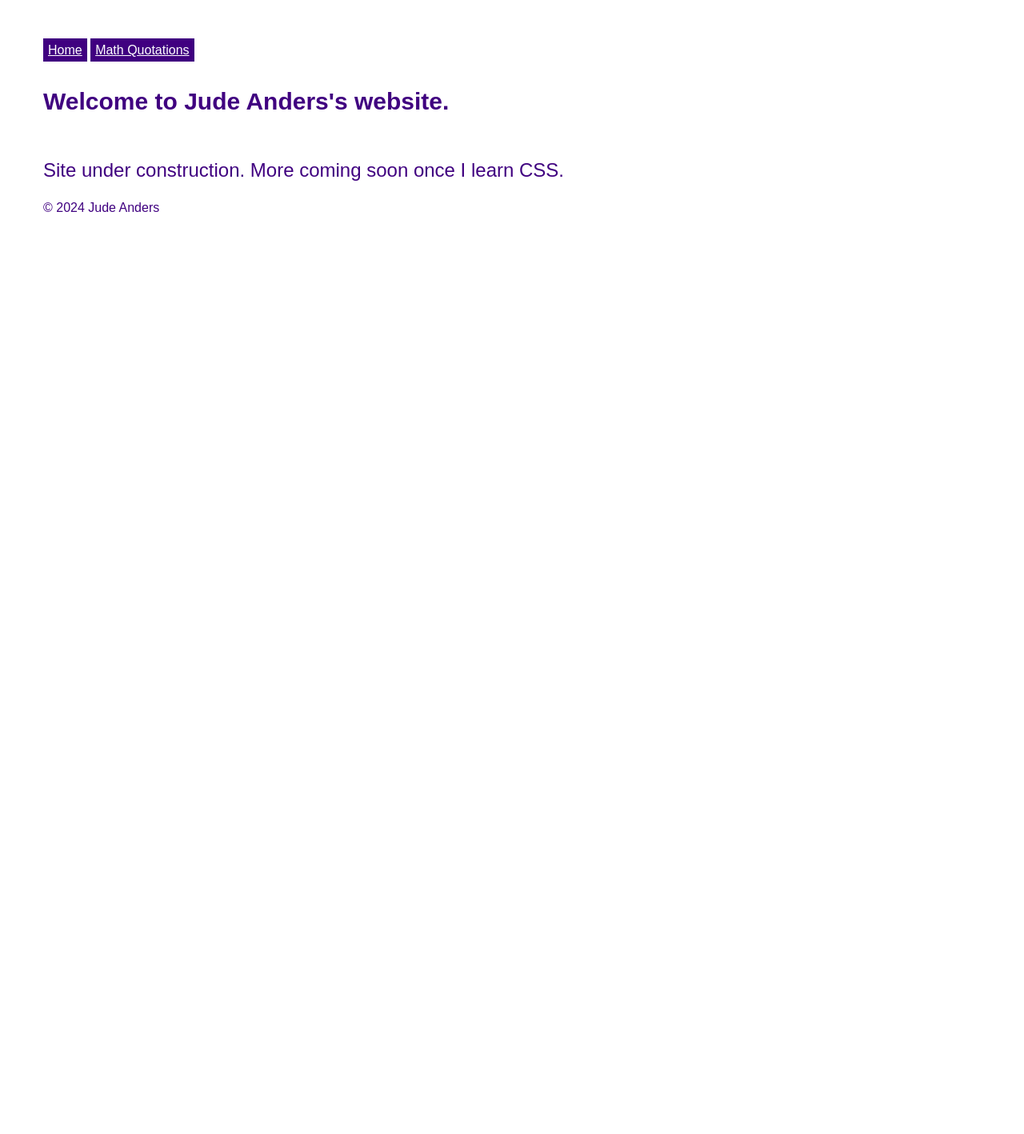
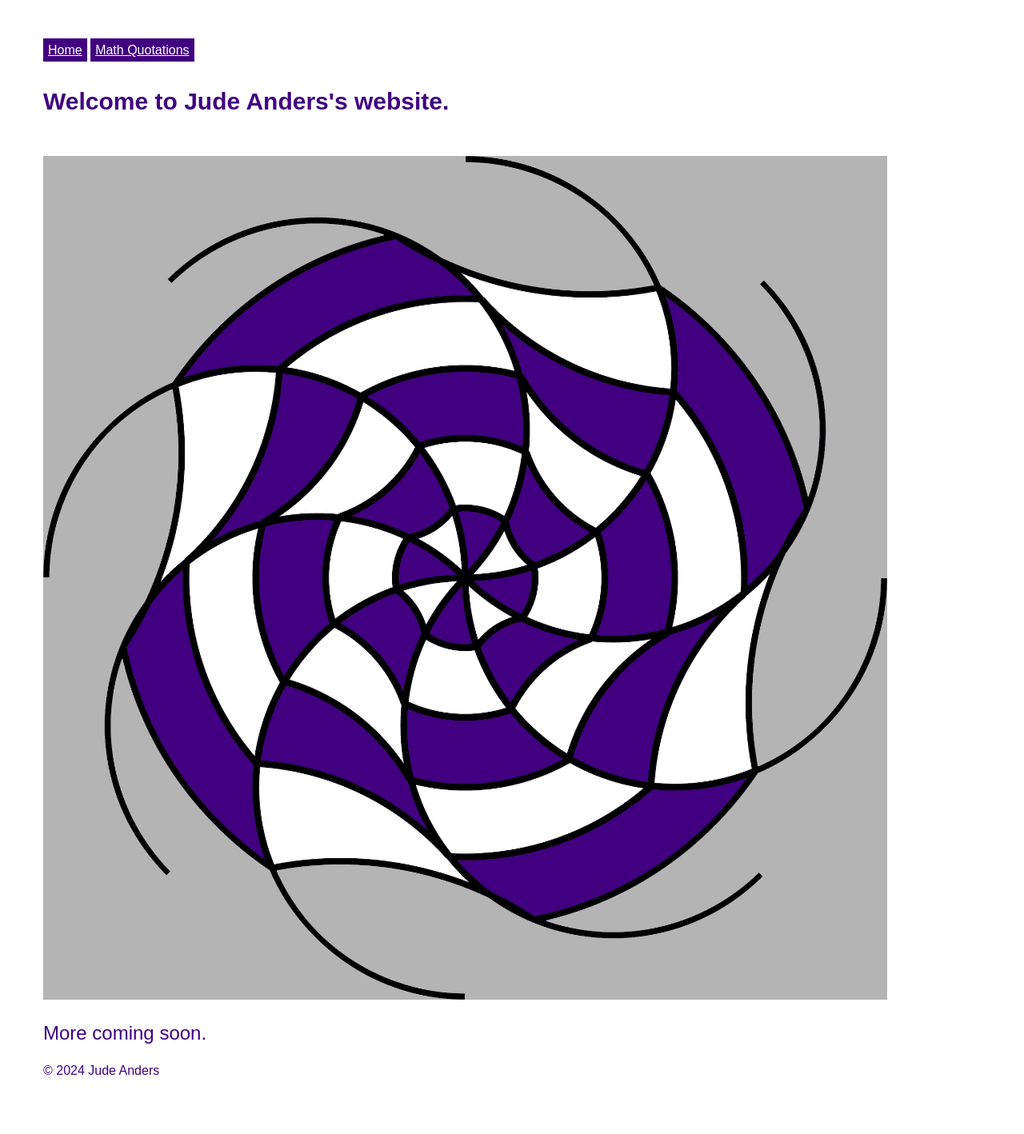
Before and after one commit to 1anderj/judeanders-website, a Jekyll site: the page built from index.html, in a window 1280 px wide. Shown: the whole page at 80% size. Built offline with Jekyll 4.4.1, drawn with Linux system fonts in a browser that asks for light colours; some web fonts are replaced; before the commit the page ends 900 px from its top, so only the background shows below that.

Commit message:
Add webspiral to homepage

```diff
--- a/index.html
+++ b/index.html
@@ -3,4 +3,5 @@ layout: default
 title: Home
 ---
 <h1>Welcome to Jude Anders's website.</h1>
-<p class="normal-text">Site under construction. More coming soon once I learn CSS.</p>
+<img src="/assets/images/webspiral.png" alt="Cool geometric, purple-and-white, spirally thing" width="90%">
+<p class="normal-text">More coming soon.</p>
```
